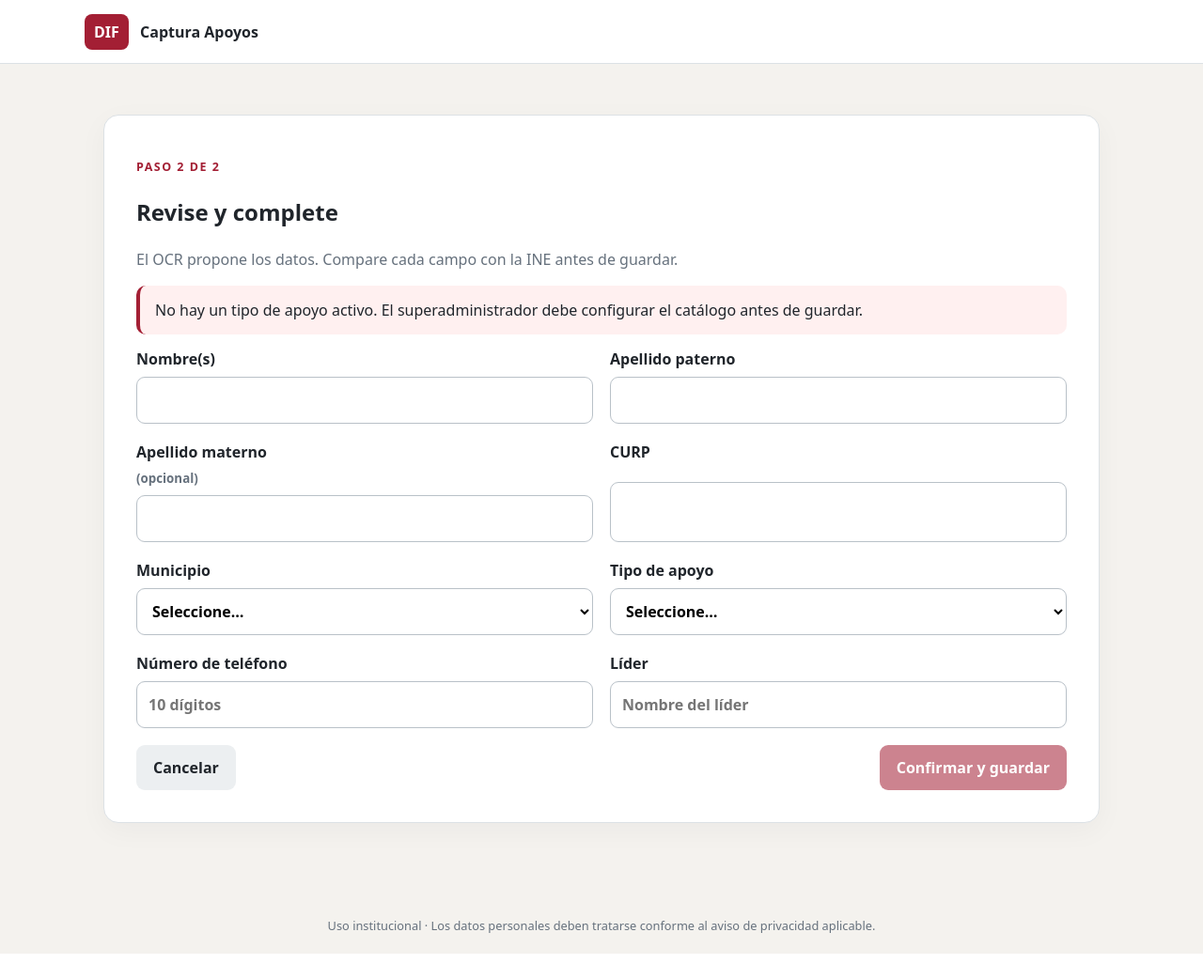
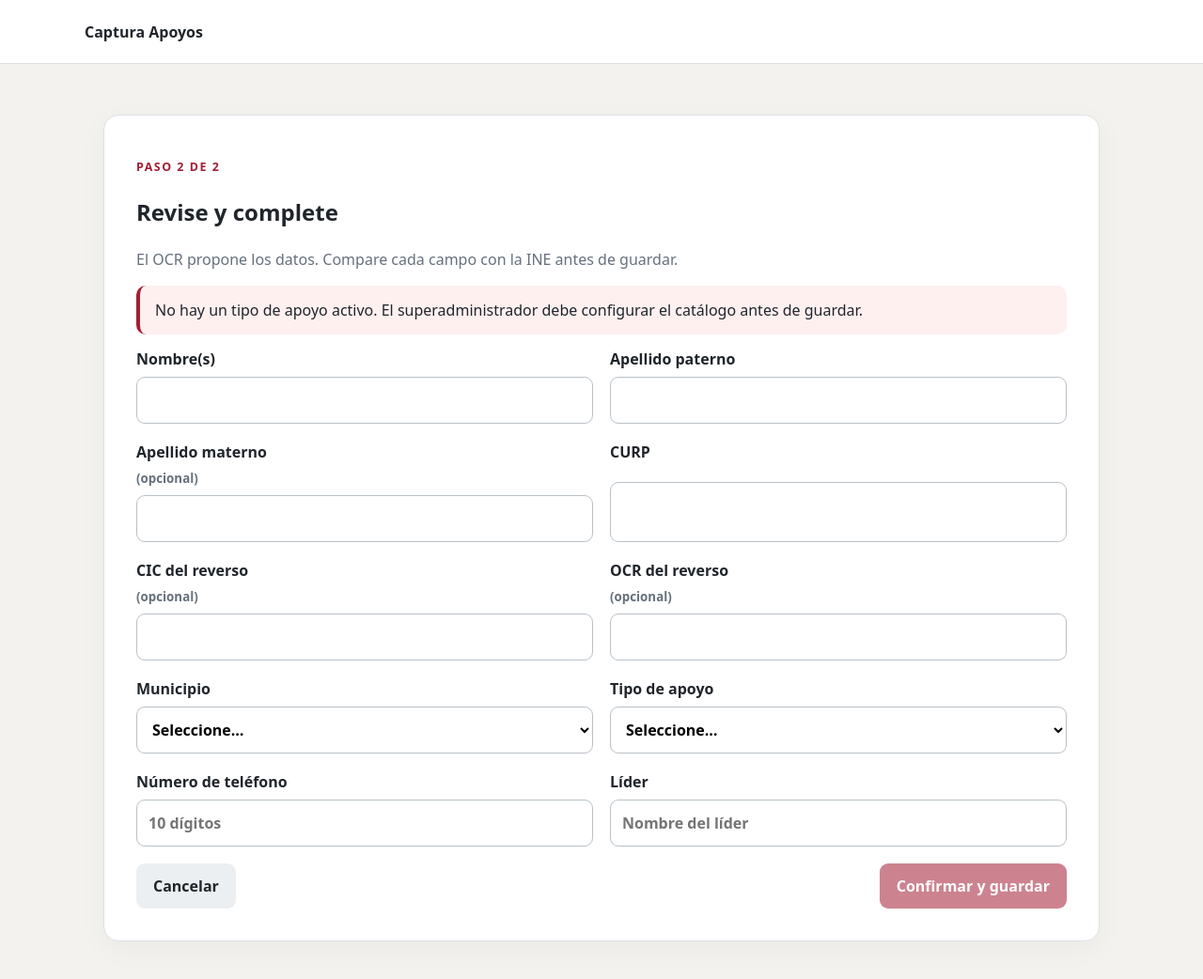
Before and after one commit to spott226/ocrcapturadif, a FastAPI app: template app/templates/review.html in a window 1280 px wide. Shown: the top 1042 px of the page at 94% size. Before the commit the page ends 1015 px from the top, so only its background shows below. Run offline with FastAPI, Linux system fonts and the light colour scheme; the template is opened without the code that fills it, so the values that code supplies are empty; parts of the project's set-up code (start-up, migrations or seed data) failed here and were passed over; some libraries are stand-ins or nearby versions.

Commit message:
feat: habilitar lectura del reverso de INE

```diff
--- a/app/main.py
+++ b/app/main.py
@@ -144,7 +144,7 @@
     yield
 
 
-app = FastAPI(title="DIF · Captura Apoyos", docs_url=None, redoc_url=None, lifespan=lifespan)
+app = FastAPI(title="Captura Apoyos", docs_url=None, redoc_url=None, lifespan=lifespan)
 app.add_middleware(
     SessionMiddleware,
     secret_key=settings.secret_key,
@@ -437,11 +437,14 @@
         "address": "",
         "municipality": "",
         "curp": "",
+        "cic": "",
+        "ocr_code": "",
         "phone": "",
         "leader": "",
     }
+    back_requested = bool(back and back.filename)
     try:
-        uploads = [("front", front)] + ([("back", back)] if back and back.filename else [])
+        uploads = [("front", front)] + ([("back", back)] if back_requested else [])
         for side, upload in uploads:
             image_data = await read_upload(upload)
             fields, raw = extract_image(image_data, side=side)
@@ -492,6 +495,16 @@
                 "sin reflejos y con la credencial completa dentro del cuadro."
             ),
         )
+    if back_requested and not (merged["cic"] and merged["ocr_code"]):
+        return review_page(
+            request,
+            db,
+            merged,
+            error=(
+                "No se pudieron leer completos el CIC y el OCR del reverso. "
+                "Puede corregirlos manualmente o volver a tomar la fotografía."
+            ),
+        )
     return review_page(request, db, merged)
 
 
@@ -504,6 +517,8 @@
     municipality: str = Form(""),
     support_type_id: str = Form(""),
     curp: str = Form(""),
+    cic: str = Form(""),
+    ocr_code: str = Form(""),
     phone: str = Form(""),
     leader: str = Form(""),
     # Previous clients may still submit these fields during a rolling update.
@@ -521,6 +536,8 @@
     paternal_surname = " ".join(paternal_surname.strip().upper().split())
     maternal_surname = " ".join(maternal_surname.strip().upper().split())
     curp = curp.strip().upper()
+    cic = re.sub(r"\D", "", cic)
+    ocr_code = re.sub(r"\D", "", ocr_code)
     leader = " ".join(leader.strip().upper().split())
     phone = re.sub(r"\D", "", phone)
 
@@ -543,6 +560,8 @@
         "municipality": selected_municipality or municipality,
         "support_type_id": support_type_id,
         "curp": curp,
+        "cic": cic,
+        "ocr_code": ocr_code,
         "phone": phone,
         "leader": leader,
         "name": name,
@@ -550,6 +569,10 @@
     }
     if not re.fullmatch(r"[A-Z]{4}\d{6}[HM][A-Z]{5}[A-Z0-9]\d", curp):
         return review_page(request, db, data, error="Capture una CURP válida de 18 caracteres.")
+    if cic and not re.fullmatch(r"\d{8,15}", cic):
+        return review_page(request, db, data, error="Revise el CIC del reverso; debe tener entre 8 y 15 dígitos.")
+    if ocr_code and not re.fullmatch(r"\d{12,14}", ocr_code):
+        return review_page(request, db, data, error="Revise el OCR del reverso; debe tener entre 12 y 14 dígitos.")
     if phone and len(phone) != 10:
         return review_page(request, db, data, error="El teléfono debe tener 10 dígitos.")
     if not given_names or not paternal_surname:
@@ -564,6 +587,10 @@
         conditions.append(Person.curp == curp)
     if phone:
         conditions.append(Person.phone == phone)
+    if cic:
+        conditions.append(Person.cic == cic)
+    if ocr_code:
+        conditions.append(Person.ocr_code == ocr_code)
     duplicates = list(db.scalars(select(Person).where(or_(*conditions))).unique().all()) if conditions else []
     if duplicates:
         visible_duplicates = duplicates if user.is_superadmin else []
@@ -589,6 +616,8 @@
         municipality=selected_municipality[:120],
         support_type_id=support.id,
         curp=curp[:18],
+        cic=cic[:20],
+        ocr_code=ocr_code[:20],
         phone=phone[:15],
         leader=leader[:180],
         created_by=user.email,
@@ -621,14 +650,15 @@
     rows = db.scalars(select(Person).order_by(Person.created_at)).unique().all()
     wb = Workbook()
     ws = wb.active
-    ws.title = "Registros DIF"
+    ws.title = "Registros"
     ws.append([
         "ID",
         "Nombre(s)",
         "Apellido paterno",
         "Apellido materno",
-        "Nombre completo",
         "CURP",
+        "CIC",
+        "OCR",
         "Municipio",
         "Código de apoyo",
         "Tipo de apoyo",
@@ -643,9 +673,10 @@
             row.given_names,
             row.paternal_surname,
             row.maternal_surname,
-            row.display_name,
             row.curp,
-            row.display_municipality,
+            row.cic,
+            row.ocr_code,
+            row.municipality,
             row.support_type.code if row.support_type else "",
             row.support_type.name if row.support_type else "",
             row.phone,
@@ -663,7 +694,7 @@
     wb.save(stream)
     stream.seek(0)
     headers = {
-        "Content-Disposition": 'attachment; filename="registros_dif.xlsx"',
+        "Content-Disposition": 'attachment; filename="registros_apoyos.xlsx"',
         "Cache-Control": "no-store",
     }
     return StreamingResponse(
--- a/app/ocr.py
+++ b/app/ocr.py
@@ -827,9 +827,11 @@
 
 def extract_image(data: bytes, side: str | None = None) -> tuple[dict[str, str], str]:
     with Image.open(BytesIO(data)) as image:
-        rapid_text = _safe_rapid_ocr(image) if side == "front" else ""
-        rapid_fields = sanitize_extracted(parse_ine_text(rapid_text)) if rapid_text else {}
-        if all(rapid_fields.get(key) for key in ("name", "curp", "address")):
+        rapid_text = _safe_rapid_ocr(ImageOps.exif_transpose(image))
+        rapid_fields = sanitize_extracted(
+            parse_back_mrz(rapid_text) if side == "back" else parse_ine_text(rapid_text)
+        ) if rapid_text else {}
+        if side != "back" and all(rapid_fields.get(key) for key in ("name", "curp", "address")):
             return rapid_fields, rapid_text
         clean, shadowless, threshold = prepare_ocr_images(image)
         passes = ((shadowless, "--oem 3 --psm 11"),) if side == "front" else (
--- a/app/templates/base.html
+++ b/app/templates/base.html
@@ -3,7 +3,7 @@
 <head>
   <meta charset="utf-8">
   <meta name="viewport" content="width=device-width,initial-scale=1">
-  <title>{% block title %}DIF · Captura Apoyos{% endblock %}</title>
+  <title>{% block title %}Captura Apoyos{% endblock %}</title>
   <link rel="stylesheet" href="/static/style.css?v=20261006-2">
   <link rel="stylesheet" href="/static/camera.css?v=20261006-2">
   <link rel="stylesheet" href="/static/responsive.css?v=20261006-2">
@@ -13,7 +13,7 @@
 </head>
 <body>
 <header>
-  <a href="/" class="brand"><span>DIF</span> Captura Apoyos</a>
+  <a href="/" class="brand">Captura Apoyos</a>
   {% if user %}
   <div class="account-nav">
     {% if user.is_superadmin %}
--- a/app/templates/login.html
+++ b/app/templates/login.html
@@ -1,3 +1,3 @@
-{% extends "base.html" %}{% block title %}Acceso · DIF{% endblock %}{% block content %}
+{% extends "base.html" %}{% block title %}Acceso · Captura Apoyos{% endblock %}{% block content %}
 <section class="card narrow"><p class="eyebrow">Acceso seguro</p><h1>Captura Apoyos</h1><p class="muted">Ingrese con la cuenta institucional configurada.</p>{% if success %}<div class="success">{{ success }}</div>{% endif %}{% if error %}<div class="alert">{{ error }}</div>{% endif %}
 <form method="post" action="/login" class="stack"><input type="hidden" name="csrf" value="{{ csrf }}"><label>Correo<input type="email" name="email" required autocomplete="username"></label><label>Contraseña<input type="password" name="password" required autocomplete="current-password"></label><button>Ingresar</button></form></section>{% endblock %}
--- a/app/templates/password.html
+++ b/app/templates/password.html
@@ -1,4 +1,4 @@
-{% extends "base.html" %}{% block title %}Cambiar contraseña · DIF{% endblock %}{% block content %}
+{% extends "base.html" %}{% block title %}Cambiar contraseña · Captura Apoyos{% endblock %}{% block content %}
 <section class="card narrow">
   <p class="eyebrow">Cuenta</p>
   <h1>Cambiar contraseña</h1>
--- a/app/templates/review.html
+++ b/app/templates/review.html
@@ -16,6 +16,8 @@
     <label>Apellido paterno<input name="paternal_surname" value="{{ data.paternal_surname or '' }}" maxlength="80" required></label>
     <label>Apellido materno <small>(opcional)</small><input name="maternal_surname" value="{{ data.maternal_surname or '' }}" maxlength="80"></label>
     <label>CURP<input name="curp" value="{{ data.curp or '' }}" minlength="18" maxlength="18" pattern="[A-Za-z]{4}[0-9]{6}[HhMm][A-Za-z]{5}[A-Za-z0-9][0-9]" required></label>
+    <label>CIC del reverso <small>(opcional)</small><input name="cic" value="{{ data.cic or '' }}" minlength="8" maxlength="15" inputmode="numeric" pattern="[0-9]{8,15}"></label>
+    <label>OCR del reverso <small>(opcional)</small><input name="ocr_code" value="{{ data.ocr_code or '' }}" minlength="12" maxlength="14" inputmode="numeric" pattern="[0-9]{12,14}"></label>
     <label>Municipio
       <select name="municipality" required>
         <option value="">Seleccione…</option>
```
Also changed, not shown: app/templates/index.html (+13 -2 lines), tests/test_app.py (+76 -5 lines), tests/test_ocr.py (+28 -0 lines), README.md.
